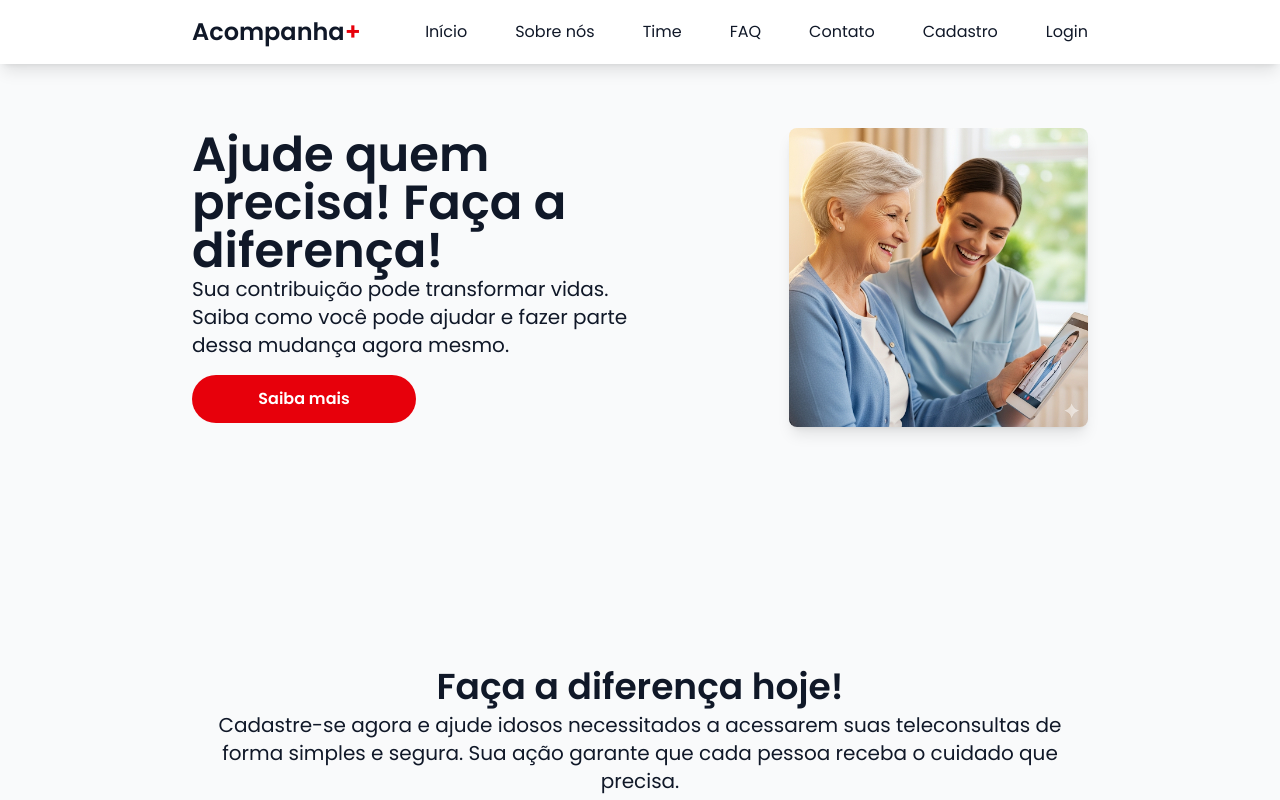
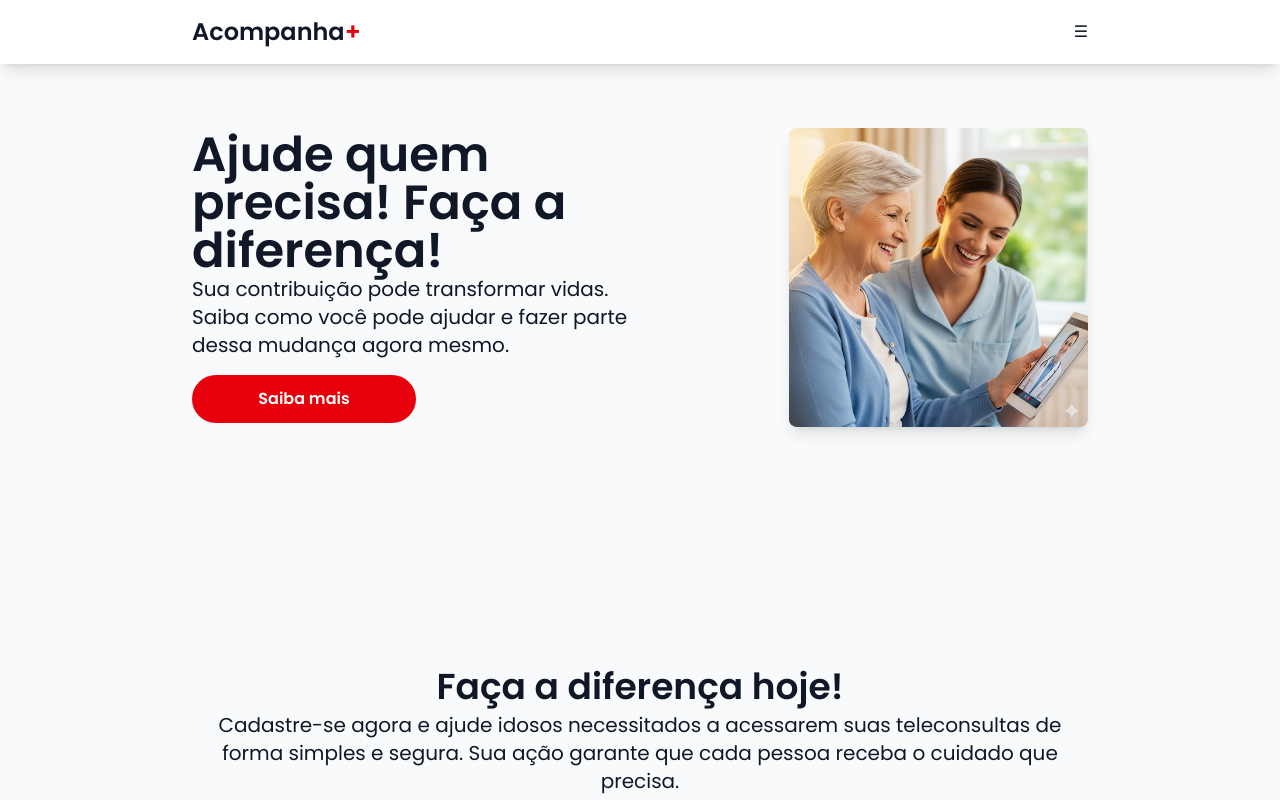
Before and after one commit to acompanha-mais/site-spa, a React (Vite) app in the folder site-spa/: page / in a window 1280 px wide. Shown: the top 800 px of the page. Built offline with nearby package versions, Linux system fonts and the light colour scheme.

Commit message:
refactor(navbar): altera breakpoint do navbar para aparecer menu hamburguer em telas até 1300px de largura

```diff
--- a/site-spa/src/components/NavBar/NavBar.tsx
+++ b/site-spa/src/components/NavBar/NavBar.tsx
@@ -16,7 +16,7 @@ export default function NavBar(){
 
     return(
         <nav className="relative">
-            <div className="hidden lg:flex space-x-12 2xl:text-[18px]">
+            <div className="max-[1300px]:hidden flex space-x-12 2xl:text-[18px]">
                 <Link to="/">Início</Link>
                 <Link to="/sobre"> Sobre nós</Link>
                 <Link to="/time">Time</Link>
@@ -29,7 +29,7 @@ export default function NavBar(){
                 {logado && <span onClick={handleLogout} className="text-red-600 cursor-pointer">Sair</span>}
             </div>
 
-            <div className="lg:hidden">
+            <div className="max-[1300px]:block hidden relative">
                 <button
                     onClick={() => setIsOpen(!isOpen)}
                     className="[all:unset] text-6xl cursor-pointer"
```
